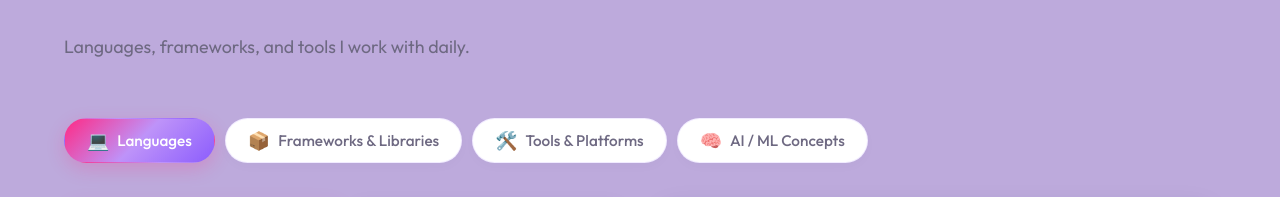
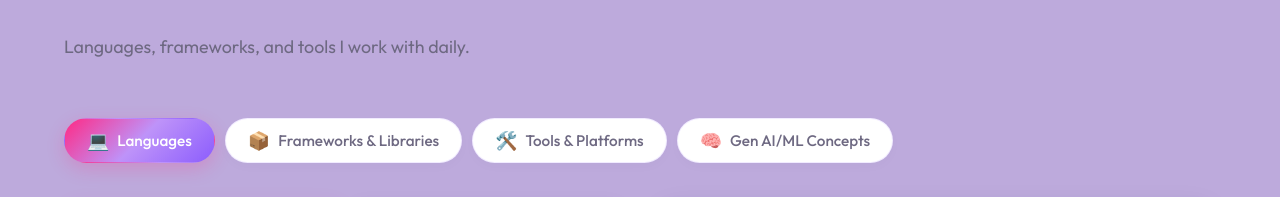
Before and after one commit to Purva09Ratnaparkhi/portfolio, a React (Vite) app: page / in a window 1280 px wide. Shown: the part 2435-2632 px from the top of the page. Built offline with nearby package versions, Linux system fonts and the light colour scheme.

Commit message:
Changed skills section final

```diff
--- a/src/data/portfolioData.js
+++ b/src/data/portfolioData.js
@@ -63,10 +63,10 @@ export const skillCategories = [
     icon: '📦',
     skills: [
       { name: 'Flask', devicon: 'flask/flask-original.svg', desc: 'Lightweight Python web framework used for building REST APIs and ML model serving endpoints.' },
+      { name: 'FastAPI', devicon: 'fastapi/fastapi-original.svg', desc: 'Modern, high-performance web framework for building APIs with Python, based on standard type hints.' },
       { name: 'React', devicon: 'react/react-original.svg', desc: 'Component-based UI development with hooks, state management, and modern frontend patterns.' },
       { name: 'Scikit-learn', devicon: 'scikitlearn/scikitlearn-original.svg', desc: 'Go-to library for classical ML — classification, regression, clustering, and model evaluation.' },
       { name: 'LangChain', mono: 'LC', desc: 'Building LLM-powered applications with chains, agents, retrievers, and prompt engineering.' },
-      { name: 'LLaMA', mono: '🦙', desc: 'Working with Meta\'s open-source LLM for fine-tuning, inference, and local deployment.' },
       { name: 'LangGraph', mono: 'LG', desc: 'Designing stateful, multi-step agentic workflows with conditional routing and tool use.' },
     ],
   },
@@ -85,15 +85,15 @@ export const skillCategories = [
   },
   {
     id: 'concepts',
-    label: 'AI / ML Concepts',
+    label: 'Gen AI/ML Concepts',
     icon: '🧠',
     skills: [
-      { name: 'Generative AI', mono: 'GA', desc: 'Building applications with generative models — text generation, image synthesis, and creative AI.' },
-      { name: 'LLMs', mono: 'LM', desc: 'Prompt engineering, fine-tuning, RAG integration, and deploying large language models at scale.' },
-      { name: 'RAG', mono: 'RG', desc: 'Retrieval-Augmented Generation — hybrid search, vector stores, reranking, and context-aware responses.' },
-      { name: 'API Integration', mono: 'AI', desc: 'Designing and consuming RESTful APIs, webhook integrations, and third-party service orchestration.' },
-      { name: 'REST APIs', mono: 'RA', desc: 'Building scalable HTTP APIs with proper authentication, rate limiting, and documentation.' },
-      { name: 'XGBoost', mono: 'XG', desc: 'Gradient boosting for tabular data — feature engineering, hyperparameter tuning, and model interpretation.' },
+      { name: 'LLMs', mono: 'LL', desc: 'Working with large language models, including fine-tuning, prompt design, and local or cloud-based inference deployment.' },
+      { name: 'RAG', mono: 'RG', desc: 'Retrieval-Augmented Generation — designing hybrid search, vector store retrieval, reranking, and context injection.' },
+      { name: 'Vector Databases', mono: 'VD', desc: 'Indexing, searching, and managing high-dimensional vector embeddings with databases like FAISS, Chroma, or Pinecone.' },
+      { name: 'Agentic AI', mono: 'AA', desc: 'Designing stateful, autonomous system behaviors and orchestrating multi-agent systems.' },
+      { name: 'Prompt Engineering', mono: 'PE', desc: 'Structuring prompts and system instructions to optimize performance, handle edge cases, and ensure model safety.' },
+      { name: 'AI Agents', mono: 'AG', desc: 'Building smart agents utilizing custom tools, persistent memory, and complex planning loops to solve tasks.' },
     ],
   },
 ];
```
